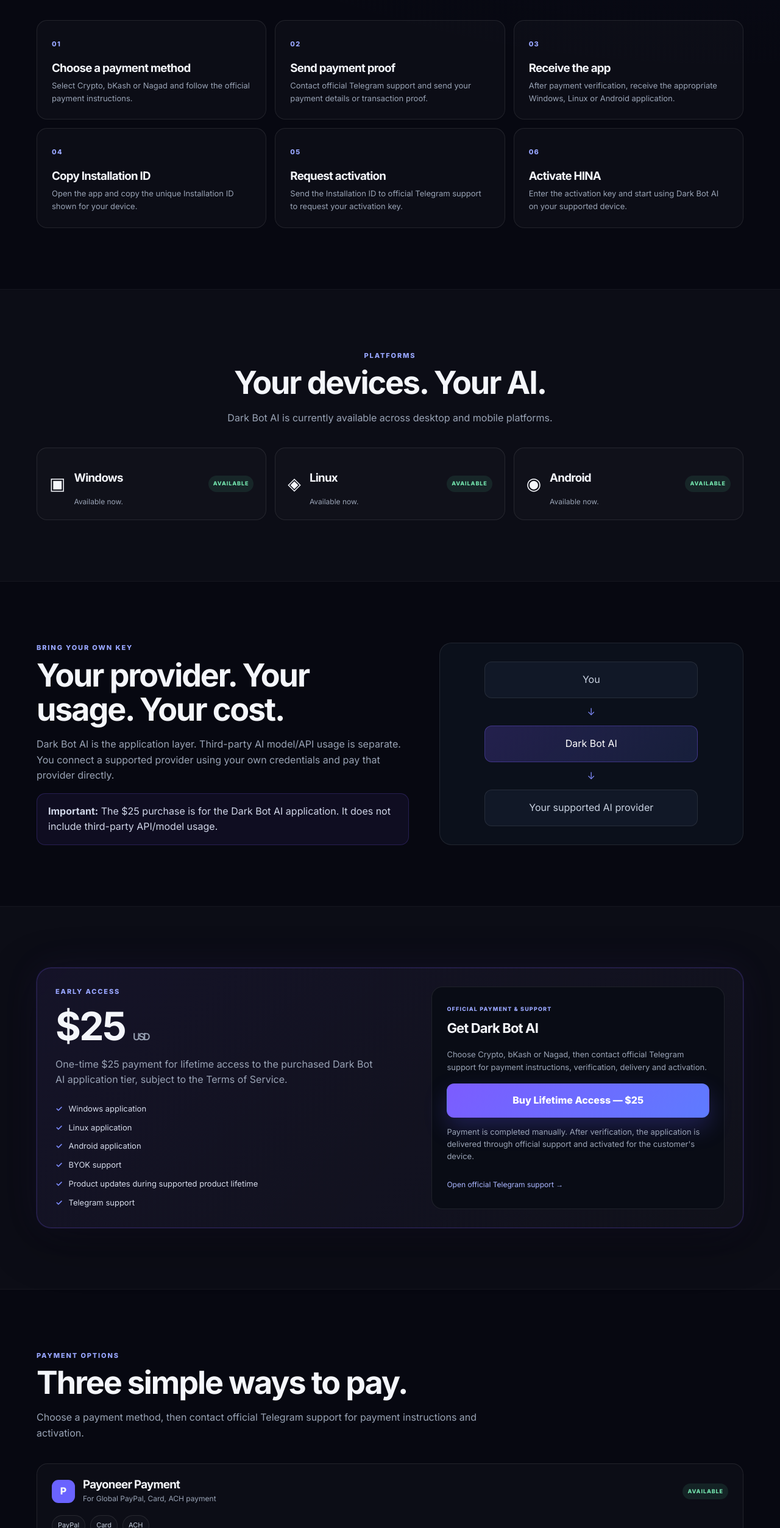
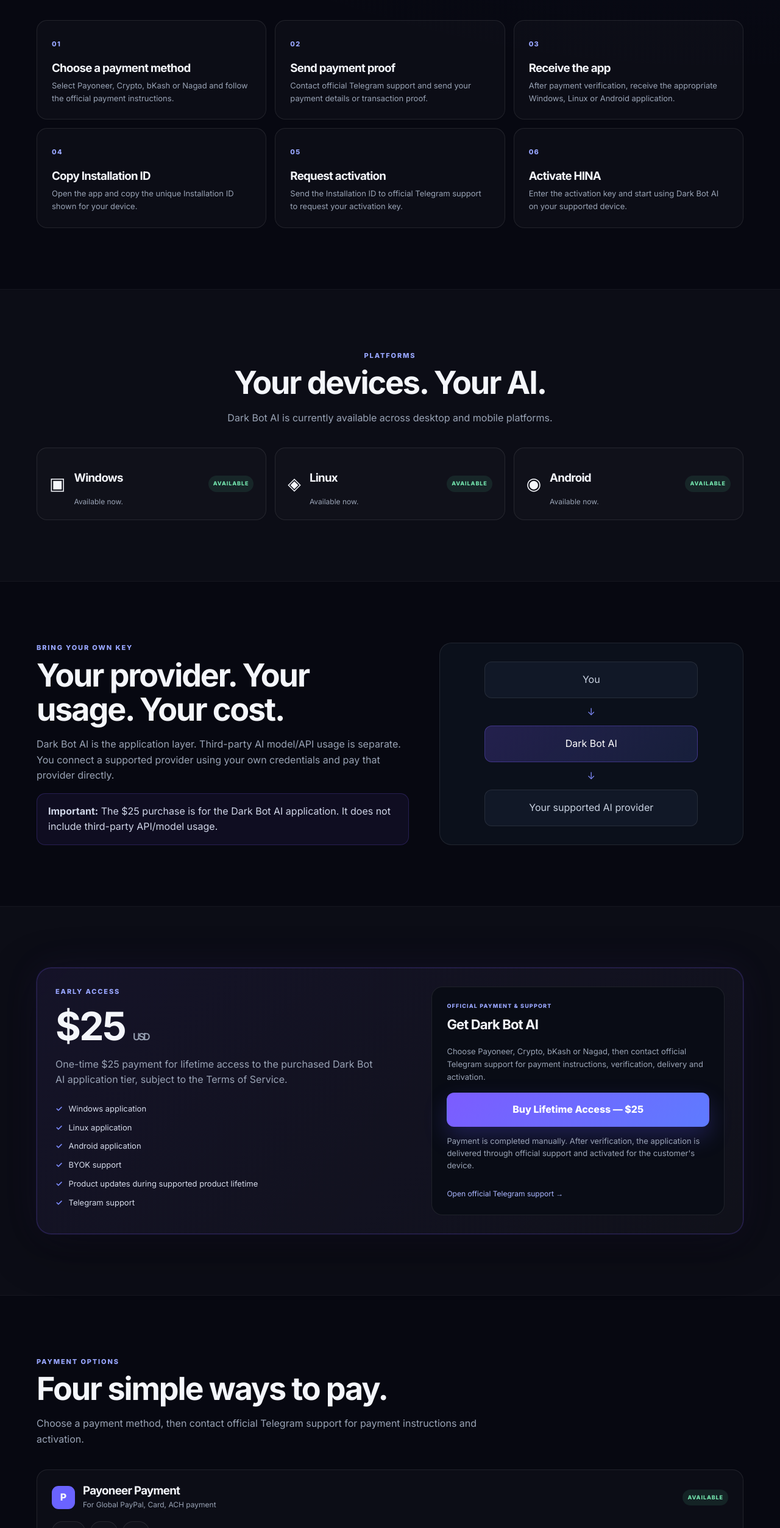
Before and after one commit to mdlisan1029/dark-bot-ai-website, a website: page index.html in a window 1280 px wide. Shown: the part 2318-4824 px from the top of the page at 61% size. Drawn offline with Linux system fonts and the light colour scheme.

Commit message:
Add Payoneer to payment method text

```diff
--- a/index.html
+++ b/index.html
@@ -265,7 +265,7 @@
 
         <article class="step">
           <span class="step-no">01</span>
-          <h3>Choose a payment method</h3><p>Select Crypto, bKash or Nagad and follow the official payment instructions.</p>
+          <h3>Choose a payment method</h3><p>Select Payoneer, Crypto, bKash or Nagad and follow the official payment instructions.</p>
         </article>
 
         <article class="step">
@@ -396,7 +396,7 @@
           <div class="checkout-badge">OFFICIAL PAYMENT &amp; SUPPORT</div>
           <h3>Get Dark Bot AI</h3>
           <p>
-            Choose Crypto, bKash or Nagad, then contact official Telegram support
+            Choose Payoneer, Crypto, bKash or Nagad, then contact official Telegram support
             for payment instructions, verification, delivery and activation.
           </p>
           <a id="buyButton" class="btn btn-primary btn-block"
@@ -417,7 +417,7 @@
     <div class="container">
       <div class="section-heading">
         <div class="eyebrow">PAYMENT OPTIONS</div>
-        <h2>Three simple ways to pay.</h2>
+        <h2>Four simple ways to pay.</h2>
         <p>Choose a payment method, then contact official Telegram support for payment instructions and activation.</p>
       </div>
       <div class="payment-layout">
@@ -543,7 +543,7 @@
         </details>
         <details>
           <summary>Which payment methods are supported?</summary>
-          <p>Dark Bot AI currently accepts cryptocurrency, bKash and Nagad. Contact official Telegram support for payment instructions and verification.</p>
+          <p>Dark Bot AI currently accepts Payoneer, cryptocurrency, bKash and Nagad. Contact official Telegram support for payment instructions and verification.</p>
         </details>
 
 
```
